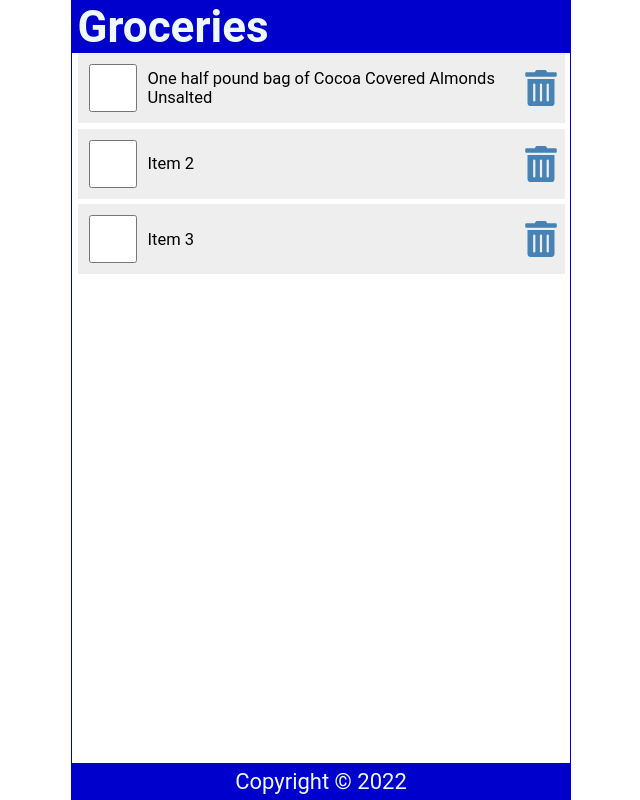
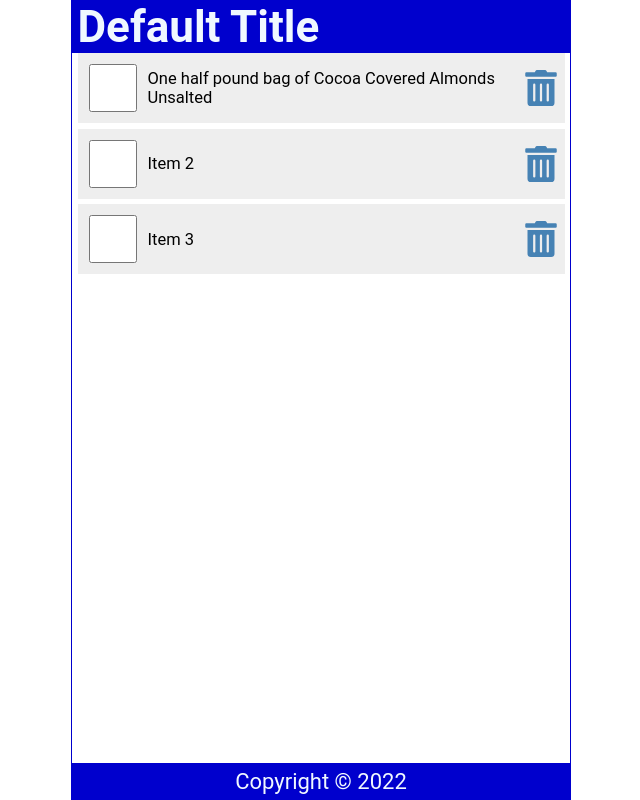
Before and after one commit to ilaydaozdemir/reactseries01, a React (Create React App) app: page / in a window 1280 px wide. Shown: the whole page, without its empty margins (319-959 px from the left). Built offline with nearby package versions, Linux system fonts and the light colour scheme.

Commit message:
How to use defaultProps

```diff
--- a/src/App.js
+++ b/src/App.js
@@ -6,7 +6,7 @@
 
   return (
     <div className="App">
-      <Header title="Groceries"/>
+      <Header />
       <Content />
       <Footer />
     </div>
--- a/src/Header.jsx
+++ b/src/Header.jsx
@@ -1,11 +1,14 @@
 import React from "react";
 
-const Header = (props) => {
+const Header = ({ title }) => {
   return (
     <header>
-      <h1>{props.title}</h1>
+      <h1>{title}</h1>
     </header>
   );
 };
+Header.defaultProps = {
+  title: "Default Title",
+};
 
 export default Header;
```
